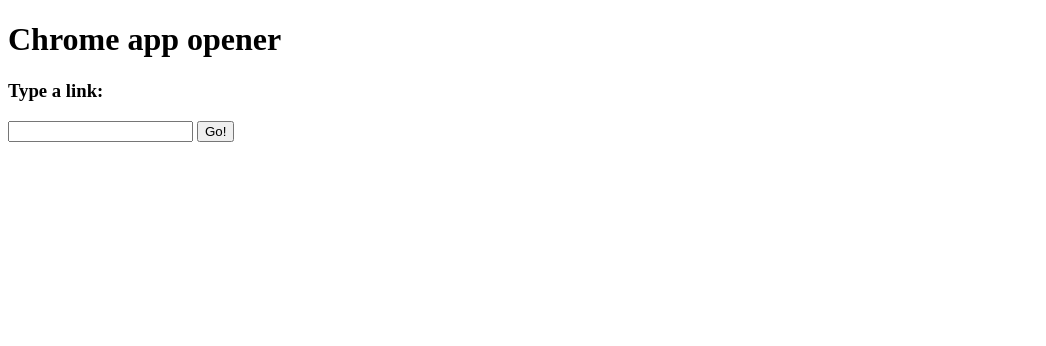
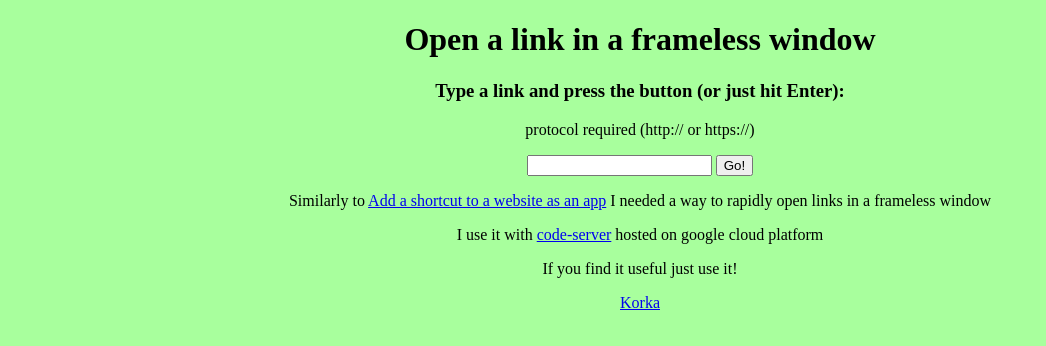
Before and after one commit to Korka13/open-link-as-app, a plain HTML site: page index.html in a window 1280 px wide. Shown: the whole page, without its empty margins (0-1046 px from the left). Drawn offline with Linux system fonts and the light colour scheme.

Commit message:
add description

```diff
--- a/index.html
+++ b/index.html
@@ -4,13 +4,19 @@
     <meta charset="UTF-8">
     <meta name="viewport" content="width=device-width, initial-scale=1.0">
     <meta http-equiv="X-UA-Compatible" content="ie=edge">
-    <title>Apps</title>
+    <link rel="stylesheet" href="./style.css">
+    <title>Web Apps Opener</title>
 </head>
 <body>
-    <h1>Chrome app opener</h1>
-    <h3>Type a link:</h3>
+    <h1>Open a link in a frameless window</h1>
+    <h3>Type a link and press the button (or just hit Enter):</h3>
+    <p>protocol required (http:// or https://)</p>
     <input type="text" id="input">
     <button id="opener">Go!</button>
+    <p>Similarly to <a href="https://support.google.com/chrome_webstore/answer/3060053">Add a shortcut to a website as an app</a> I needed a way to rapidly open links in a frameless window</p>
+    <p>I use it with <a href="https://github.com/cdr/code-server">code-server</a> hosted on google cloud platform</p>
+    <p>If you find it useful just use it!</p>
+    <a href="https://github.com/Korka13">Korka</a>
     <script src="./script.js"></script>
 </body>
 </html>
--- /dev/null
+++ b/style.css
@@ -0,0 +1,4 @@
+body {
+  background-color: #a8ff9d;
+  text-align: center;
+}
```
Also changed, not shown: 1 other file.
